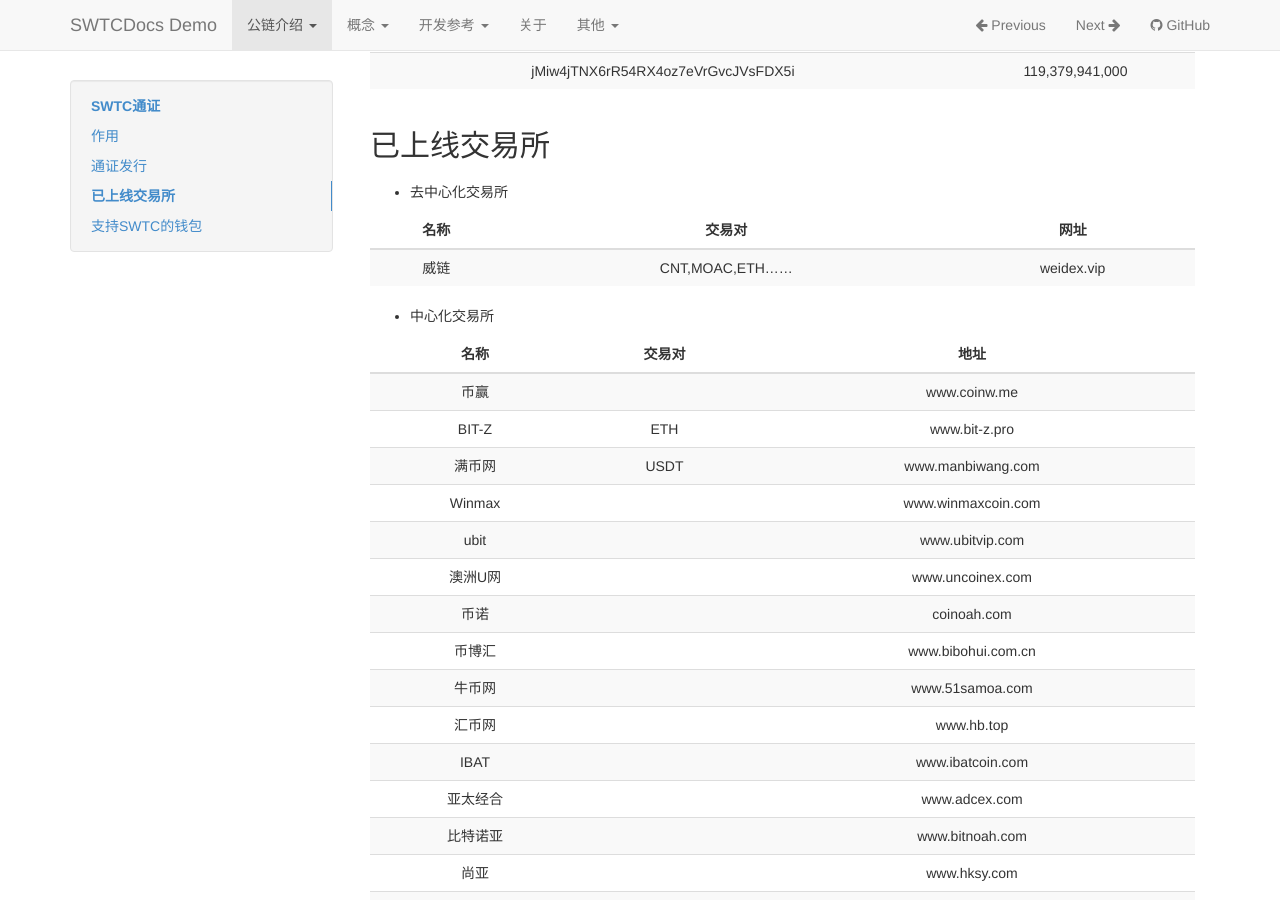
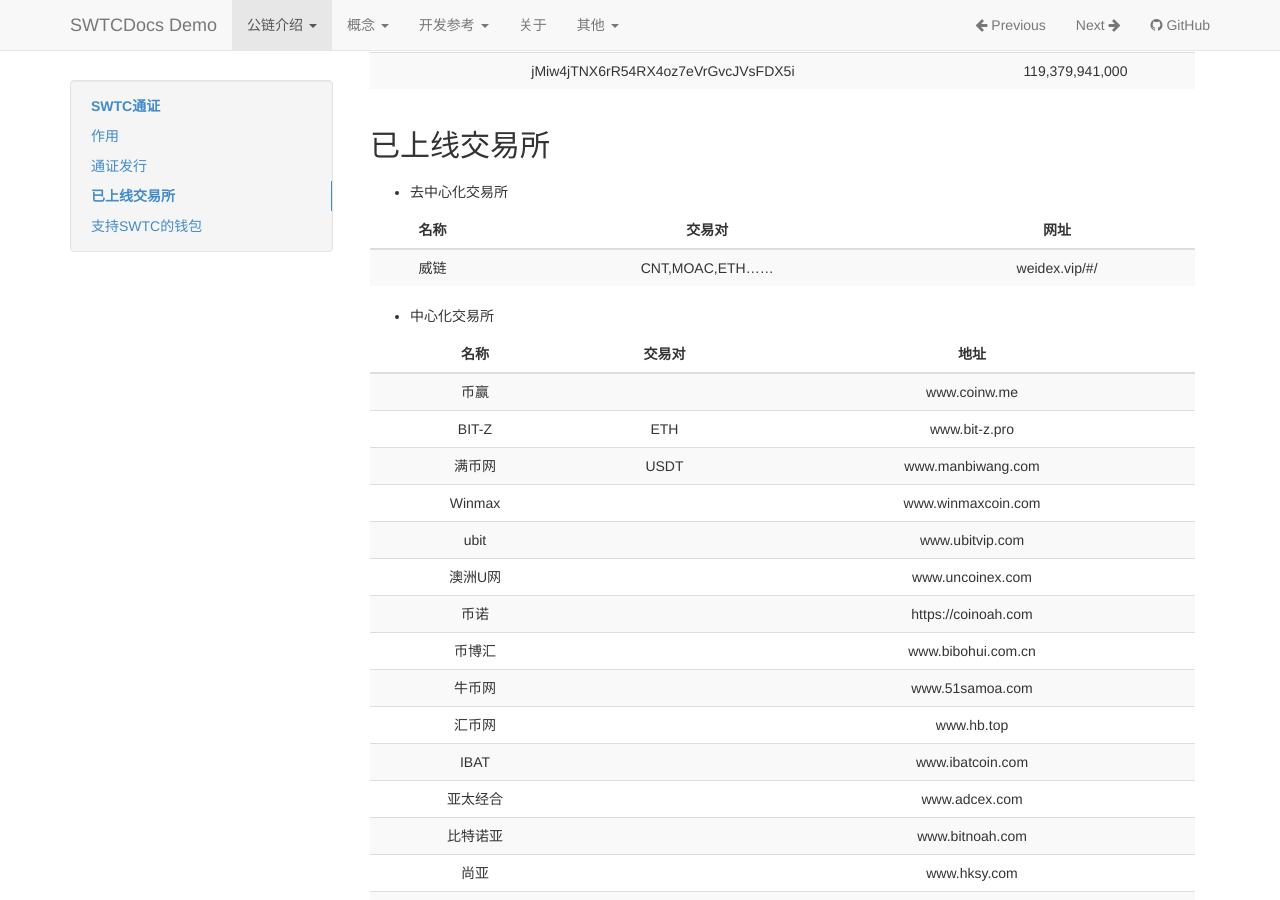
Before and after one commit to wenbo1039/swtcdocsdemo, an MkDocs documentation site: the page built from docs/intro/swtctoken.md, in a window 1280 px wide and 900 px high, scrolled down 788 px. Built offline with MkDocs 1.6.1, drawn with Linux system fonts in a browser that asks for light colours; old or Windows-style settings are respelled for this version of MkDocs.

Commit message:
link format
统一跳转链接的格式，并修正币诺的错误网址链接

```diff
--- a/docs/intro/swtctoken.md
+++ b/docs/intro/swtctoken.md
@@ -30,7 +30,7 @@ SWTC基金会公布以下冷钱包地址，接受社区监督。
 
 | 名称 | 交易对 | 网址 |
 | :-: | :-: | :-: |
-| 威链 | CNT,MOAC,ETH…… | weidex.vip |
+| 威链 | CNT,MOAC,ETH…… | weidex.vip/#/ |
 
 * 中心化交易所
 
```
Also changed, not shown: other parts of docs/intro/swtctoken.md (+1 -1 lines).
